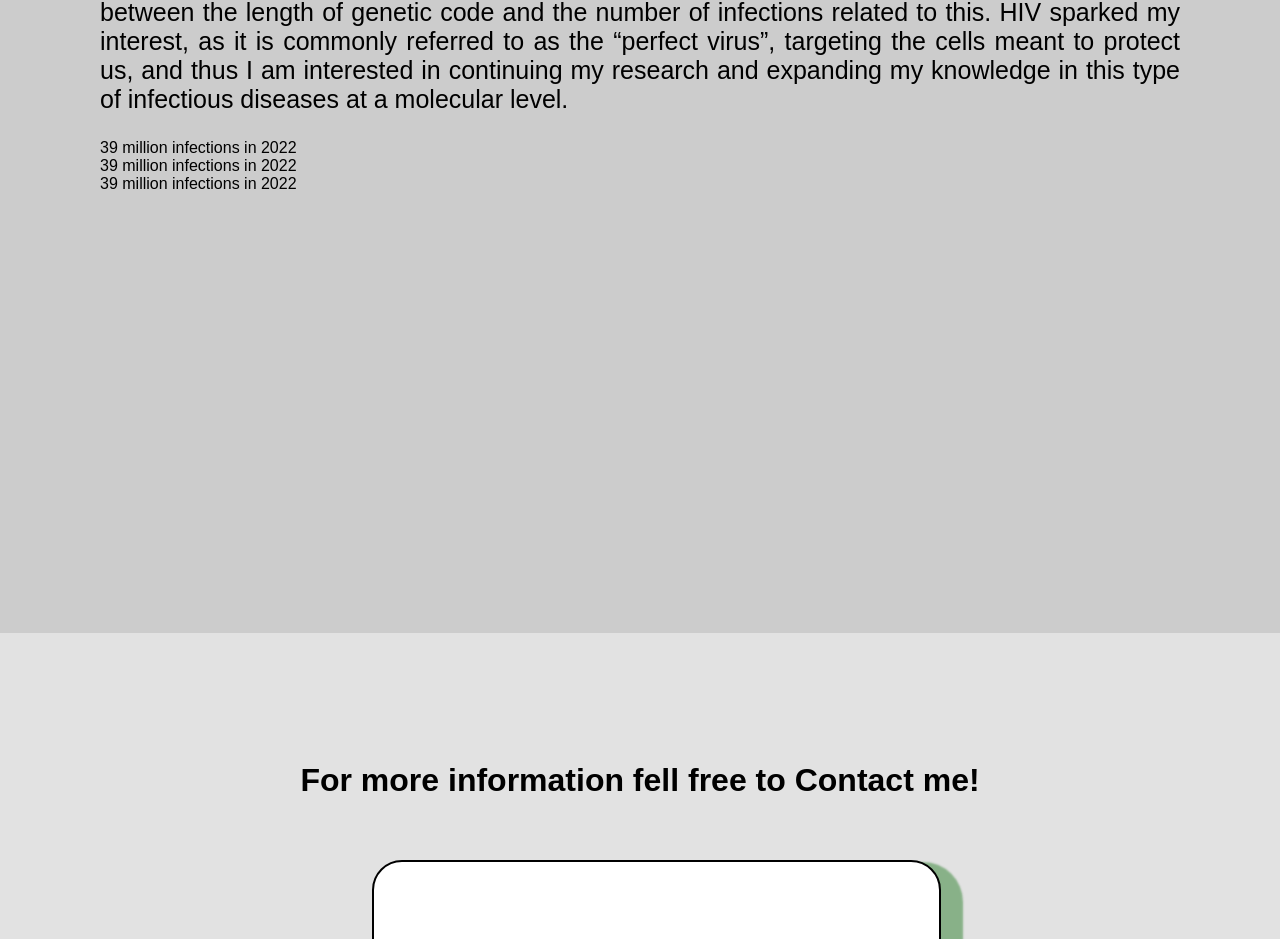
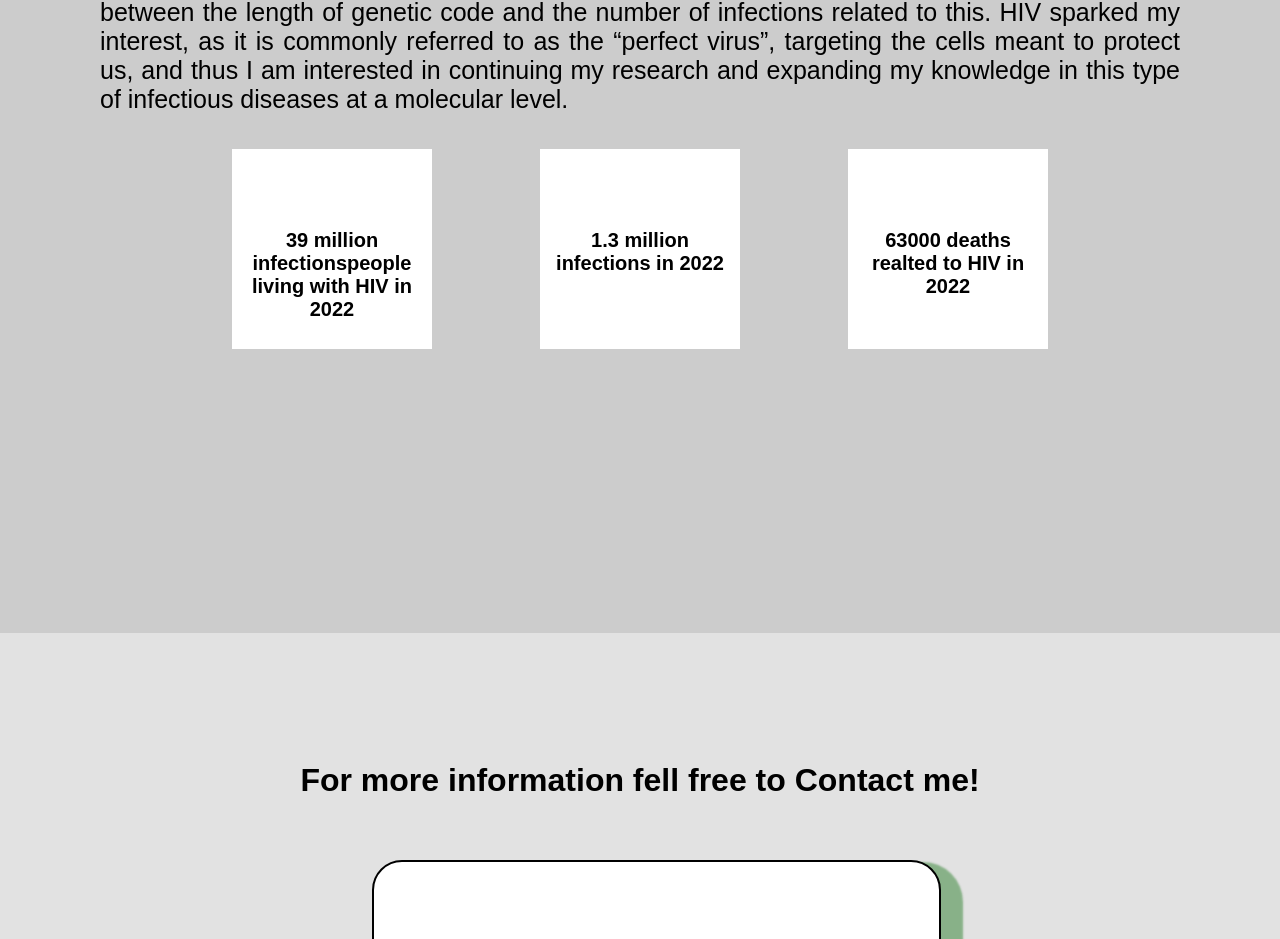
Before and after one commit to sofitapias03/SantosPersonalPortfolio, a React (Create React App) app in the folder santos_portfolio/: page / in a window 1280 px wide. Shown: the part 2631-3570 px from the top of the page. Built offline with nearby package versions, Linux system fonts and the light colour scheme.

Commit message:
added card stlying to the research section, next step is to make it alike the other color palette that is being used in the other pages

```diff
--- a/santos_portfolio/src/components/Research.css
+++ b/santos_portfolio/src/components/Research.css
@@ -16,3 +16,27 @@
     font-size: 25px;
 
 }
+
+.div-item{
+    width: 200px;
+    height:200px;
+    background:white;
+    margin:5%;
+    font-weight:bold;
+    text-align: center;
+    margin-top:10px;
+    position: relative;
+}
+
+.flex-container{
+    display: flex;
+    flex-direction:row;
+    justify-content: center;
+
+}
+
+.card-text{
+    margin-top:35%;
+    font-size: 20px;
+    padding:10px;
+}
--- a/santos_portfolio/src/components/Research.js
+++ b/santos_portfolio/src/components/Research.js
@@ -23,13 +23,13 @@ const Research = () => {
 
             <div class = "flex-container">
             <div class = "div-item">
-                39 million infections in 2022
+                <div class = "card-text">39 million infectionspeople living with HIV in 2022</div>
             </div>
             <div class = "div-item">
-                39 million infections in 2022
+            <div class = "card-text">1.3 million infections in 2022</div>
             </div>
             <div class = "div-item">
-                39 million infections in 2022
+            <div class = "card-text">63000 deaths realted to HIV in 2022</div>
             </div>
 
             </div>
```
Also changed, not shown: santos_portfolio/src/components/LandingPage.css (line endings or trailing spaces).
